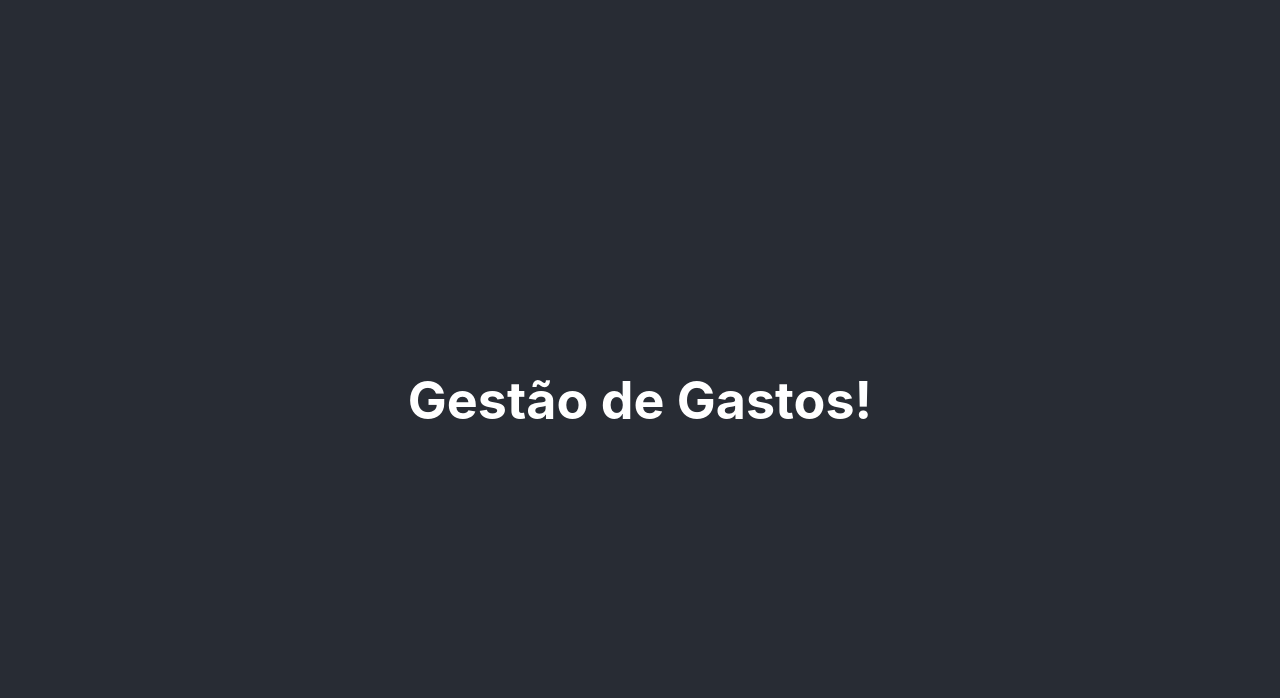
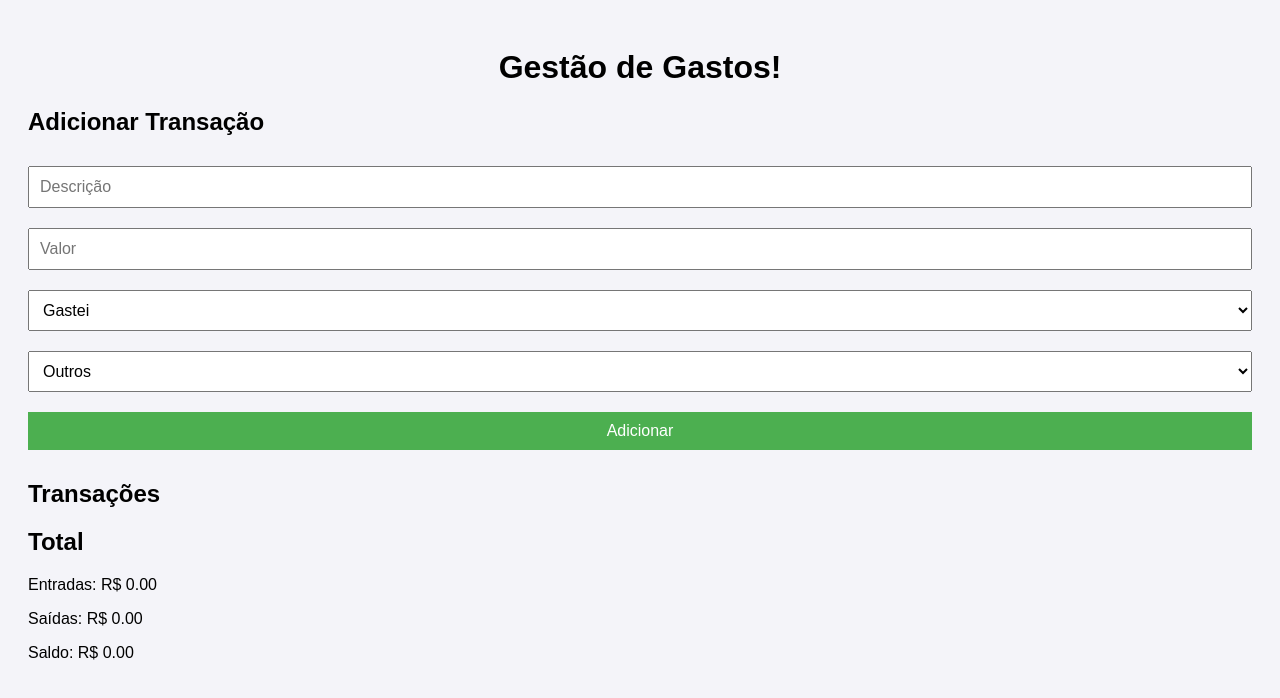
Before and after one commit to AndrewLPimenta/gerenciamento-de-gastos, a React (Create React App) app: page / in a window 1280 px wide. Shown: the top 698 px of the page. Built offline with nearby package versions, Linux system fonts and the light colour scheme.

Commit message:
Removendo repositório interno por engano

```diff
--- a/public/index.html
+++ b/public/index.html
@@ -1,43 +1,19 @@
 <!DOCTYPE html>
-<html lang="en">
+<html lang="pt-br">
+
 <head>
   <meta charset="utf-8" />
   <link rel="icon" href="%PUBLIC_URL%/favicon.ico" />
   <meta name="viewport" content="width=device-width, initial-scale=1" />
   <meta name="theme-color" content="#000000" />
-    <meta
-      name="description"
-      content="Web site created using create-react-app"
-    />
+  <meta name="description" content="Web site created using create-react-app" />
   <link rel="apple-touch-icon" href="%PUBLIC_URL%/logo192.png" />
-    <!--
-      manifest.json provides metadata used when your web app is installed on a
-      user's mobile device or desktop. See https://developers.google.com/web/fundamentals/web-app-manifest/
-    -->
   <link rel="manifest" href="%PUBLIC_URL%/manifest.json" />
-    <!--
-      Notice the use of %PUBLIC_URL% in the tags above.
-      It will be replaced with the URL of the `public` folder during the build.
-      Only files inside the `public` folder can be referenced from the HTML.
-
-      Unlike "/favicon.ico" or "favicon.ico", "%PUBLIC_URL%/favicon.ico" will
-      work correctly both with client-side routing and a non-root public URL.
-      Learn how to configure a non-root public URL by running `npm run build`.
-    -->
   <title>React App</title>
 </head>
 <body>
   <noscript>You need to enable JavaScript to run this app.</noscript>
   <div id="root"></div>
-    <!--
-      This HTML file is a template.
-      If you open it directly in the browser, you will see an empty page.
+</body>
 
-      You can add webfonts, meta tags, or analytics to this file.
-      The build step will place the bundled scripts into the <body> tag.
-
-      To begin the development, run `npm start` or `yarn start`.
-      To create a production bundle, use `npm run build` or `yarn build`.
-    -->
-  </body>
 </html>
--- a/src/App.js
+++ b/src/App.js
@@ -1,13 +1,50 @@
-
-import './App.css';
+import { useState } from 'react'; // Adicione esta linha
+import './index.css';
+import Header from './components/Header';
+import React from 'react';
+import TransactionForm from './components/TransactionForm';
+import TransactionList from './components/TransactionList';
+import TotalAmount from './components/TotalAmount';
 
 function App() {
+
+  // Agora o useState está funcionando corretamente
+  const [transactions, setTransactions] = useState([]);
+
+  const addTransaction = (transaction) => {
+    setTransactions([...transactions, transaction]);
+  };
+
+  const deleteTransaction = (id) => {
+    setTransactions(transactions.filter((transaction) => transaction.id !== id));
+  };
+
   return (
-    <div className="App">
-      <header className="App-header">
-        <h1>Gestão de Gastos!</h1>
-      </header>
-    </div>
+    <main>
+      <div className="App">
+        <header>
+          <Header />
+        </header>
+        <h1>Gestão de Gastos!</h1>
+      </div>
+      <section>
+        <div className="container">
+          <div className="row">
+            <div className="col-md-6">
+              <TransactionForm addTransaction={addTransaction} />
+            </div>
+            <div className="col-md-6">
+              <TransactionList transactions={transactions} deleteTransaction={deleteTransaction} />
+            </div>
+          </div>
+          <div className="row">
+            <div className="col-md-12">
+              <TotalAmount transactions={transactions} />
+            </div>
+          </div>
+        </div>
+      </section>
+    </main>
   );
 }
 
--- /dev/null
+++ b/src/components/Header.js
@@ -0,0 +1,9 @@
+import React from "react";
+
+export default function Header() {
+    return (
+        <div>
+            <h1></h1>
+        </div>
+    )
+}
--- /dev/null
+++ b/src/components/TotalAmount.js
@@ -0,0 +1,26 @@
+import React from "react";
+
+function TotalAmount({ transactions }) {
+    const incomeTotal = transactions
+        .filter((transaction) => transaction.type === "income")
+        .reduce((acc, transaction) => acc + transaction.amount, 0);
+
+    const expenseTotal = transactions
+        .filter((transaction) => transaction.type === "expense")
+        .reduce((acc, transaction) => acc + transaction.amount, 0);
+
+    const totalBalance = incomeTotal - expenseTotal;
+
+    return (
+        <div>
+            <h2>Total</h2>
+            <p>Entradas: R$ {incomeTotal.toFixed(2)}</p>
+            <p>Saídas: R$ {expenseTotal.toFixed(2)}</p>
+            <p>Saldo: R$ {totalBalance.toFixed(2)}</p>
+            {totalBalance < 0 && <p style={{ color: "red" }}>Atenção: Você está no negativo!</p>}
+            {totalBalance > 0 && <p style={{ color: "green" }}>Parabéns, você está no positivo!</p>}
+        </div>
+    );
+}
+
+export default TotalAmount;
--- /dev/null
+++ b/src/components/TransactionForm.js
@@ -0,0 +1,63 @@
+import React, { useState } from "react";
+
+function TransactionForm({ addTransaction }) {
+    const [description, setDescription] = useState("");
+    const [amount, setAmount] = useState("");
+    const [type, setType] = useState("expense");
+    const [category, setCategory] = useState("Outros");
+
+    // Função para submeter o formulário
+    const handleSubmit = (e) => {
+        e.preventDefault();
+        const newTransaction = {
+            id: Date.now(), // Usando o timestamp como ID
+            description,
+            amount: parseFloat(amount),
+            type,
+            category,
+        };
+        addTransaction(newTransaction);
+        setDescription("");
+        setAmount("");
+        setType("expense");
+        setCategory("Outros");
+    };
+
+    return (
+        <div>
+            <h2>Adicionar Transação</h2>
+            <form onSubmit={handleSubmit}>
+                <input
+                    type="text"
+                    placeholder="Descrição"
+                    value={description}
+                    onChange={(e) => setDescription(e.target.value)}
+                    required
+                />
+                <input
+                    type="number"
+                    placeholder="Valor"
+                    value={amount}
+                    onChange={(e) => setAmount(e.target.value)}
+                    required
+                />
+                <select value={type} onChange={(e) => setType(e.target.value)}>
+                    <option value="expense">Gastei</option>
+                    <option value="income">Ganhei</option>
+                </select>
+                <select value={category} onChange={(e) => setCategory(e.target.value)}>
+                    <option value="Outros">Outros</option>
+                    <option value="Educação">Educação</option>
+                    <option value="Roupas">Roupas</option>
+                    <option value="Lazer">Lazer</option>
+                    <option value="Alimentação">Alimentação</option>
+                    <option value="Saúde">Saúde</option>
+                    <option value="Transporte">Transporte</option>
+                </select>
+                <button type="submit">Adicionar</button>
+            </form>
+        </div>
+    );
+}
+
+export default TransactionForm;
--- /dev/null
+++ b/src/components/TransactionList.js
@@ -0,0 +1,21 @@
+import React from "react";
+
+function TransactionList({ transactions, deleteTransaction }) {
+    return (
+        <div>
+            <h2>Transações</h2>
+            <ul>
+                {transactions.map((transaction) => (
+                    <li key={transaction.id}>
+                        <span>{transaction.description} - {transaction.amount} </span>
+                        <span>({transaction.category})</span>
+                        <span> - {transaction.type === "income" ? "Entrada" : "Despesa"}</span>
+                        <button onClick={() => deleteTransaction(transaction.id)}>Excluir</button>
+                    </li>
+                ))}
+            </ul>
+        </div>
+    );
+}
+
+export default TransactionList;
--- a/src/index.css
+++ b/src/index.css
@@ -1,13 +1,67 @@
 body {
-  margin: 0;
-  font-family: -apple-system, BlinkMacSystemFont, 'Segoe UI', 'Roboto', 'Oxygen',
-    'Ubuntu', 'Cantarell', 'Fira Sans', 'Droid Sans', 'Helvetica Neue',
-    sans-serif;
-  -webkit-font-smoothing: antialiased;
-  -moz-osx-font-smoothing: grayscale;
+  font-family: Arial, sans-serif;
+  background-color: #f4f4f9;
+  padding: 20px;
 }
 
-code {
-  font-family: source-code-pro, Menlo, Monaco, Consolas, 'Courier New',
-    monospace;
+.app {
+  max-width: 600px;
+  margin: 0 auto;
+  background-color: #fff;
+  padding: 20px;
+  border-radius: 8px;
+  box-shadow: 0 0 10px rgba(0, 0, 0, 0.1);
 }
+
+h1 {
+  text-align: center;
+}
+
+form {
+  display: flex;
+  flex-direction: column;
+}
+
+input,
+select,
+button {
+  margin: 10px 0;
+  padding: 10px;
+  font-size: 1rem;
+}
+
+button {
+  background-color: #4CAF50;
+  color: white;
+  border: none;
+  cursor: pointer;
+}
+
+button:hover {
+  background-color: #45a049;
+}
+
+ul {
+  list-style-type: none;
+  padding: 0;
+}
+
+li {
+  background-color: #f9f9f9;
+  padding: 10px;
+  margin-bottom: 10px;
+  display: flex;
+  justify-content: space-between;
+  align-items: center;
+}
+
+li button {
+  background-color: #f44336;
+  color: white;
+  border: none;
+  cursor: pointer;
+}
+
+li button:hover {
+  background-color: #d32f2f;
+}
```
Also changed, not shown: 1 other file (tests, documents, lock files or other folders). Lines whose indentation alone changed are shown as unchanged.
